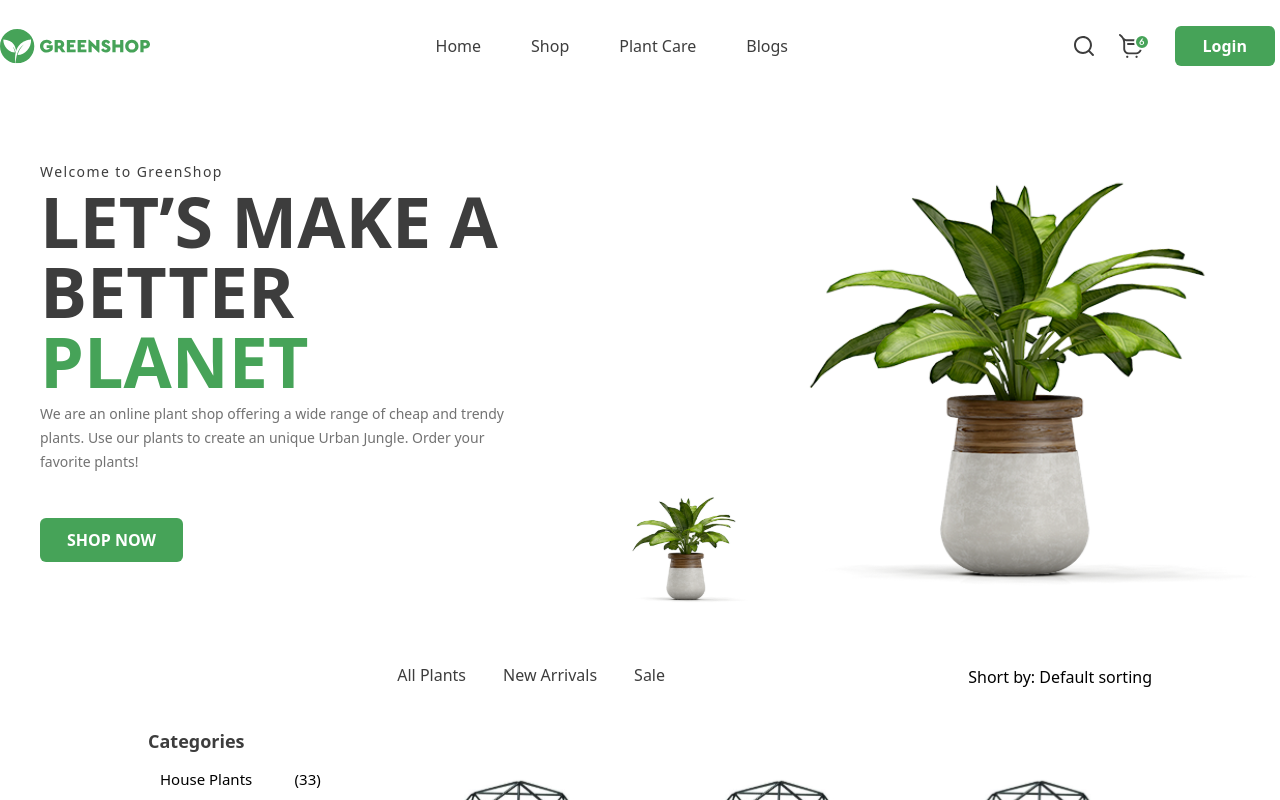
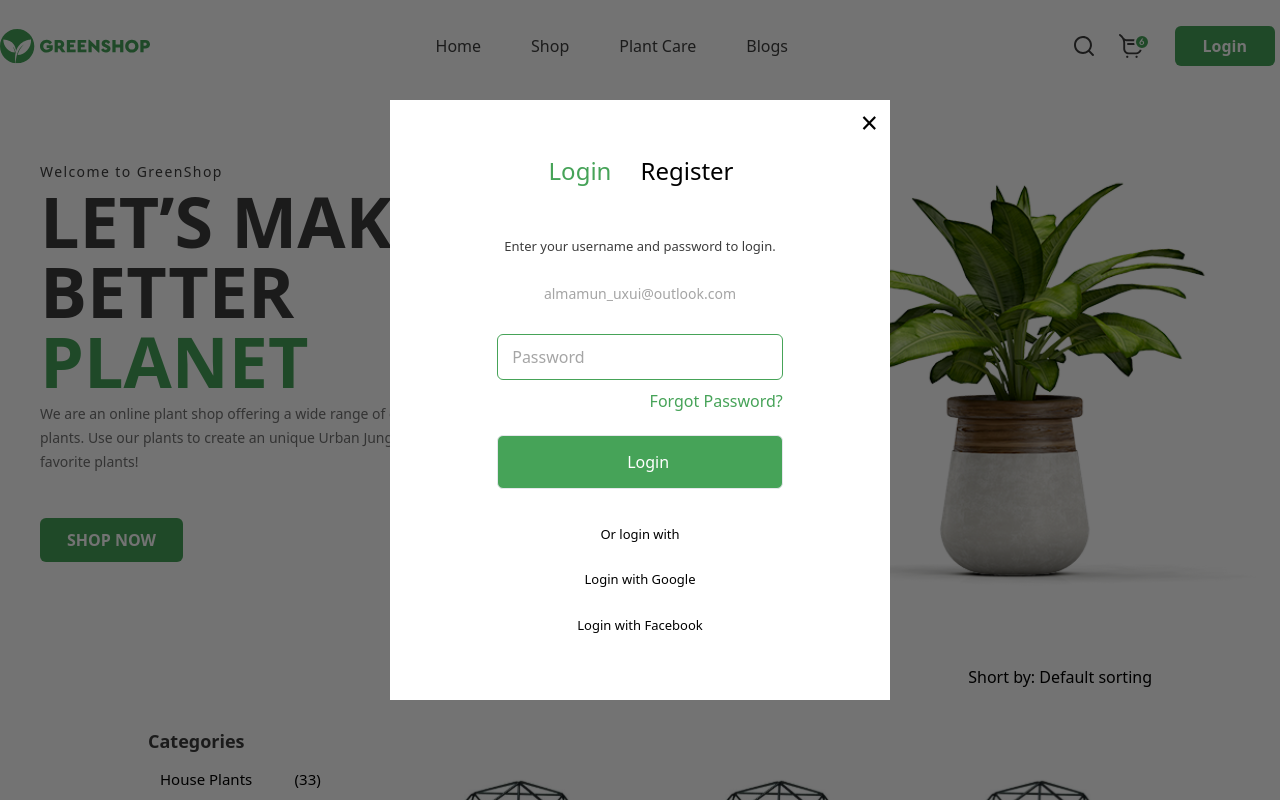
Before and after one commit to diyorbekravshanqulov/VueJs, a Vue app: page / in a window 1280 px wide. Shown: the top 800 px of the page. Built offline with nearby package versions, Linux system fonts and the light colour scheme.

Commit message:
complate

```diff
--- a/src/App.vue
+++ b/src/App.vue
@@ -1,5 +1,4 @@
 <script setup>
-import { ref } from 'vue';
 import Header from "./components/Header.vue";
 import Top_side from "./components/Top_side.vue";
 import Category from "./components/category.vue";
@@ -8,12 +7,6 @@ import Flowers from "./components/Flowers.vue";
 import Pagination from "./components/pagination.vue";
 import Info from "./components/Info.vue";
 
-const isActive = ref(false);
-const close = ref(false);
-
-const modal = () => {
-  close.value = true; // Update close ref to open the modal
-}
 </script>
 
 <template>
@@ -32,7 +25,7 @@ const modal = () => {
     <Info />
   </div>
 
-   <div @click="close = false" :class="{ 'hidden' : !close }" class="bg-black/55 fixed inset-0"></div>
+   <!-- <div @click="close = false" :class="{ 'hidden' : !close }" class="bg-black/55 fixed inset-0"></div>
 
    <div :class="{ 'hidden' : !close }" class="fixed top-[50%] left-[50%] -translate-x-1/2 -translate-y-1/2 w-[500px] h-[600px] bg-white px-3">
     <button @click="close = false" class="text-[30px] w-[100%] text-end font-medium">&times;</button>
@@ -63,5 +56,5 @@ const modal = () => {
         <p class="mt-[20px] text-[13px] w-[60%] mx-auto text-center">Register with Facebook</p>
       </div>
     </div>
-  </div>
+  </div> -->
 </template>
--- a/src/components/Header.vue
+++ b/src/components/Header.vue
@@ -4,9 +4,12 @@ import { ref } from "vue";
 const menu = ref(["Home", "Shop", "Plant Care", "Blogs"]);
 const icon = ref(["../../public/search.svg", "../../public/cart.svg"]);
 
+const isActive = ref(false);
+const close = ref(true);
+
 const modal = () => {
-  emit("modal");
-}
+  close.value = true; // Update close ref to open the modal
+};
 </script>
 
 <template>
@@ -17,7 +20,126 @@ const modal = () => {
     </div>
     <div class="icon">
       <img v-for="item in icon" :key="item" :src="item" alt="Icon" />
-      <button @click="modal">Login</button>
+      <button class="Login" @click="modal">Login</button>
+    </div>
+
+    <div
+      @click="close = false"
+      :class="{ hidden: !close }"
+      class="z-10 bg-black/55 fixed inset-0"
+    ></div>
+
+    <div
+      :class="{ hidden: !close }"
+      class="fixed z-20 top-[50%] left-[50%] -translate-x-1/2 -translate-y-1/2 w-[500px] h-[600px] bg-white px-3"
+    >
+      <button
+        @click="close = false"
+        class="text-[30px] w-[100%] text-end font-medium"
+      >
+        &times;
+      </button>
+      <div
+        class="flex flex-wrap items-center justify-center divide-[#999] mt-[10px]"
+      >
+        <button
+          :class="{ 'text-[#46A358]': !isActive }"
+          class="font-medium text-2xl text-center w-[94px]"
+          @click="isActive = false"
+        >
+          Login
+        </button>
+        <button
+          :class="{ 'text-[#46A358]': isActive }"
+          class="font-medium text-2xl text-center w-[120px]"
+          @click="isActive = true"
+        >
+          Register
+        </button>
+
+        <div v-if="!isActive" class="flex flex-wrap">
+          <p class="mt-[50px] text-center text-[#3D3D3D] text-[13px] w-[100%]">
+            Enter your username and password to login.
+          </p>
+          <p class="mt-[26px] text-center text-[#A5A5A5] text-[14px] w-[100%]">
+            almamun_uxui@outlook.com
+          </p>
+          <input
+            placeholder="Password"
+            type="password"
+            name=""
+            id=""
+            class="px-[14px] py-[10px] border border-[#46A358] placeholder:text-[#A5A5A5] rounded-md mx-auto w-[60%] mt-[30px]"
+          />
+          <p
+            class="mt-[14px] text-[#46A358] leading-[14px] w-[60%] text-right mx-auto"
+          >
+            Forgot Password?
+          </p>
+          <button
+            class="px-[129px] py-[14px] text-[16px] font-medium text-[#fff] border rounded-md bg-[#46A358] mt-[27px] w-[60%] mx-auto"
+          >
+            Login
+          </button>
+          <p class="mt-[36px] text-[13px] w-[60%] mx-auto text-center">
+            Or login with
+          </p>
+          <p class="mt-[26px] text-[13px] w-[60%] mx-auto text-center">
+            Login with Google
+          </p>
+          <p class="mt-[26px] text-[13px] w-[60%] mx-auto text-center">
+            Login with Facebook
+          </p>
+        </div>
+
+        <div v-else class="flex flex-wrap">
+          <p class="mt-[20px] text-center text-[#3D3D3D] text-[13px] w-[100%]">
+            Enter your username and password to login.
+          </p>
+          <input
+            placeholder="Username"
+            type="text"
+            name=""
+            id=""
+            class="px-[14px] py-[10px] placeholder:text-[#A5A5A5] border border-[#46A358] rounded-md mx-auto w-[60%] mt-[14px]"
+          />
+          <input
+            placeholder="Email"
+            type="email"
+            name=""
+            id=""
+            class="px-[14px] py-[10px] placeholder:text-[#A5A5A5] border border-[#46A358] rounded-md mx-auto w-[60%] mt-4"
+          />
+          <input
+            placeholder="Password"
+            type="password"
+            name=""
+            id=""
+            class="px-[14px] py-[10px] placeholder:text-[#A5A5A5] border border-[#46A358] rounded-md mx-auto w-[60%] mt-4"
+          />
+          <input
+            placeholder="Confirm Password"
+            type="password"
+            name=""
+            id=""
+            class="px-[14px] py-[10px] placeholder:text-[#A5A5A5] border border-[#46A358] rounded-md mx-auto w-[60%] mt-4"
+          />
+          <button
+            class="px-[129px] py-[14px] text-[16px] font-medium text-[#fff] border rounded-md bg-[#46A358] mt-[27px] w-[60%] mx-auto"
+          >
+            Register
+          </button>
+          <p class="mt-[26px] text-[13px] w-[60%] mx-auto text-center">
+            Or register with
+          </p>
+          <p class="mt-[20px] text-[13px] w-[60%] mx-auto text-center">
+            Register with Google
+          </p>
+          <p class="mt-[20px] text-[13px] w-[60%] mx-auto text-center">
+            Register with Facebook
+          </p>
+        </div>
+      </div>
     </div>
   </div>
 </template>
@@ -54,7 +176,7 @@ a:hover {
   border-bottom: 3px solid #46a358;
 }
 
-button {
+.Login {
   margin-right: 5px;
   padding: 8px 28px;
   background: #46a358;
```
